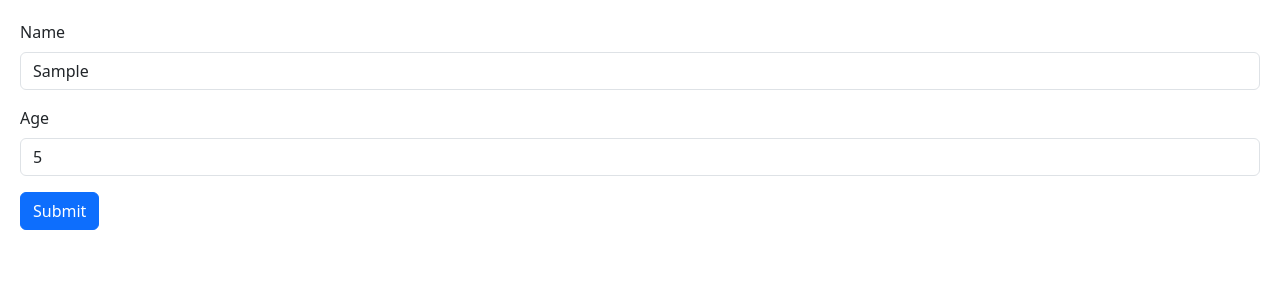
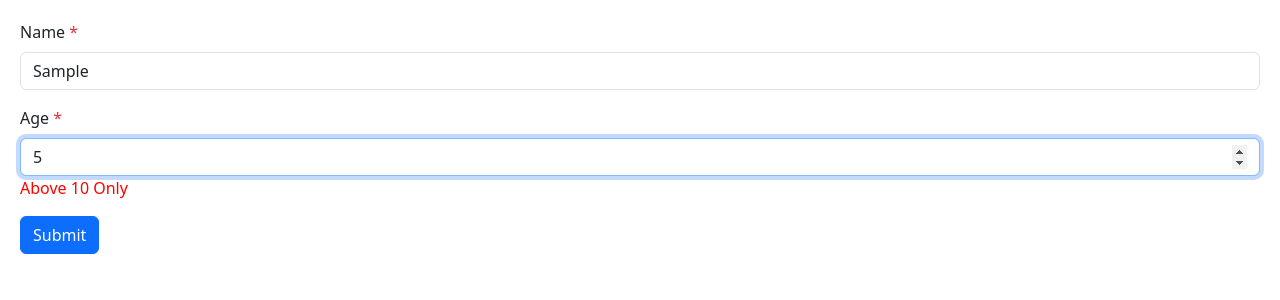
Before and after one commit to ameya-6964/React-With-Typescript, a React (Vite) app in the folder 04-react-forms/: page / in a window 1280 px wide. Both pictures are taken after typing "Sample", "5" into the empty fields and a click on the button "Submit". Shown: the top 300 px of the page. Built offline with nearby package versions, Linux system fonts and the light colour scheme.

Commit message:
Completed Form Validation Using react-hook-form

```diff
--- a/04-react-forms/src/components/ReactHookForm.tsx
+++ b/04-react-forms/src/components/ReactHookForm.tsx
@@ -1,33 +1,56 @@
 import React from "react";
 import { useForm, FieldValues } from "react-hook-form";
+interface FormData {
+  name: string;
+  age: number;
+}
+const ReactHookForm = () => {
+  const {
+    register,
+    handleSubmit,
+    formState: { errors },
+  } = useForm<FormData>();
 
-const ReactHookForm = () => {
-  const { register, handleSubmit } = useForm();
   const onSubmit = (data: FieldValues) => console.log(data);
 
   return (
     <form onSubmit={handleSubmit(onSubmit)}>
       <div className="mb-3">
         <label htmlFor="name" className="form-label">
-          Name
+          Name <span className="text-danger">*</span>
         </label>
         <input
-          {...register("name")}
+          {...register("name", { required: true, minLength: 3 })}
           id="name"
           type="text"
           className="form-control"
         />
+        {errors.name?.type === "required" && (
+          <p style={{ color: "red" }}>Name Field Is Required</p>
+        )}
+        {errors.name?.type === "minLength" && (
+          <p style={{ color: "red" }}>Name Must Be Atleast 3 Characters.</p>
+        )}
       </div>
       <div className="mb-3">
         <label htmlFor="age" className="form-label">
-          Age
+          Age <span className="text-danger">*</span>
         </label>
         <input
-          {...register("age")}
+          {...register("age", { required: true, minLength: 2, maxLength: 2 })}
           id="age"
           type="number"
           className="form-control"
         />
+        {errors.age?.type === "required" && (
+          <p style={{ color: "red" }}>Age Field Is Required</p>
+        )}
+        {errors.age?.type === "minLength" && (
+          <p style={{ color: "red" }}>Above 10 Only</p>
+        )}
+        {errors.age?.type === "maxLength" && (
+          <p style={{ color: "red" }}>Below 100 Only</p>
+        )}
       </div>
       <button className="btn btn-primary" type="submit">
         Submit
```
